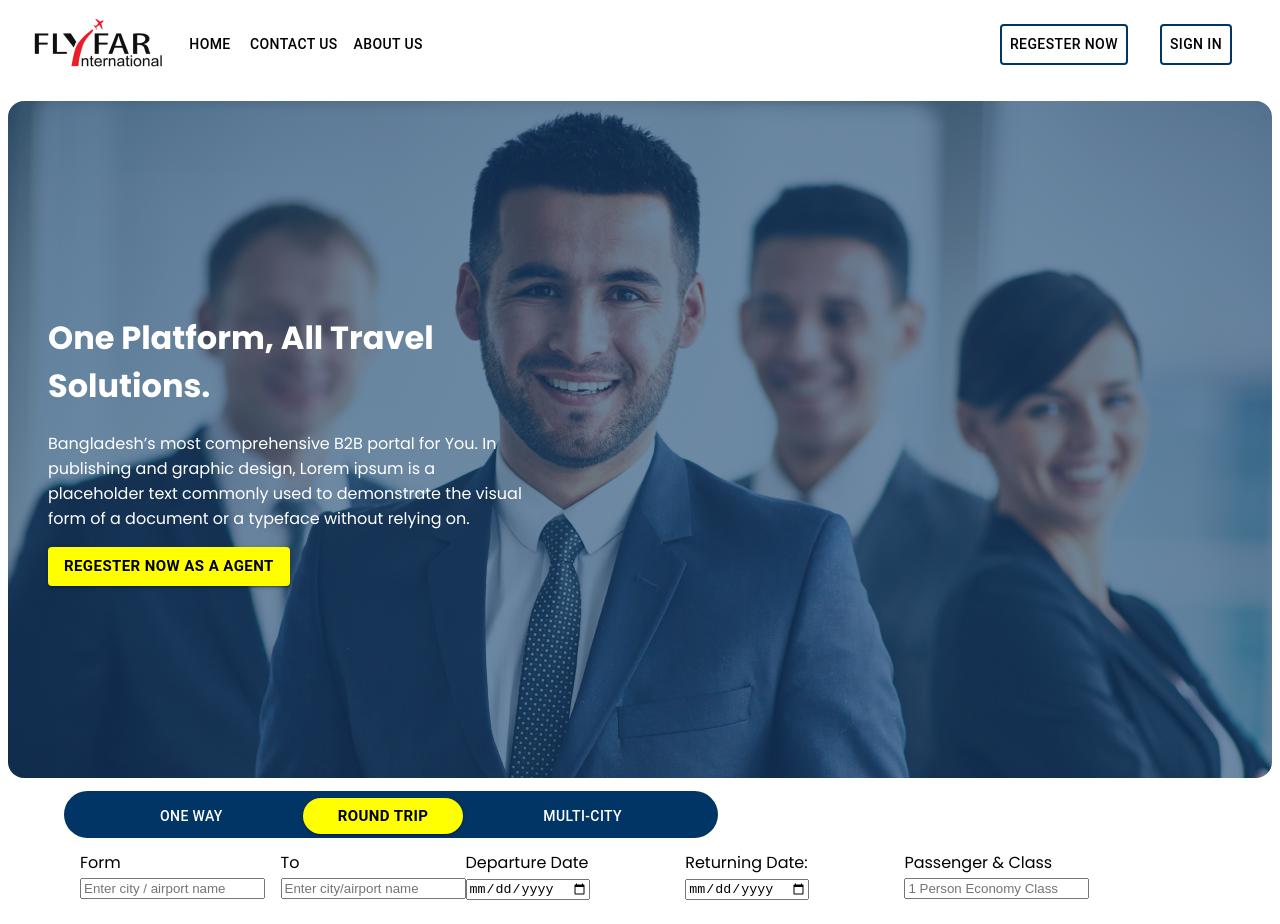
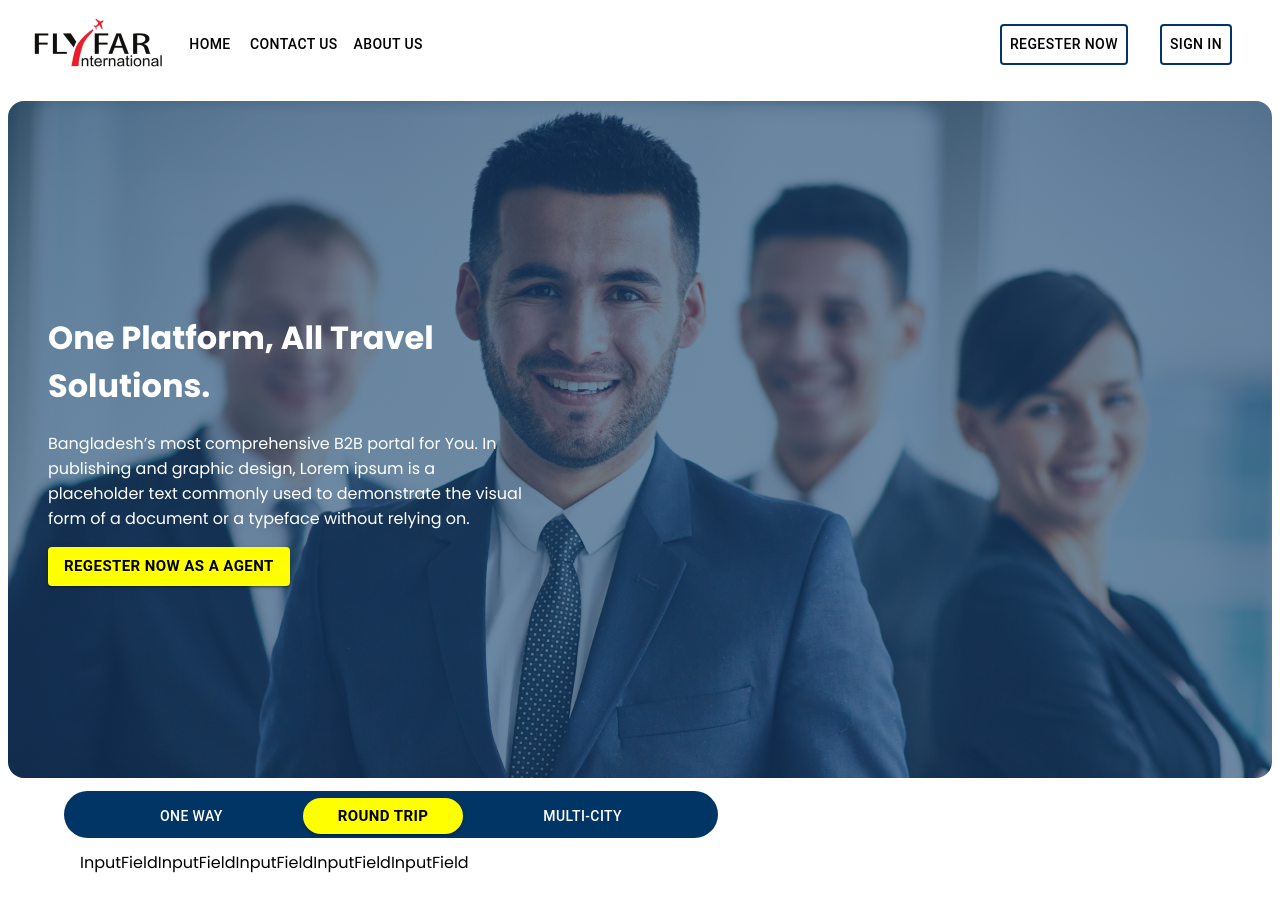
Before and after one commit to rakibul9618/fly-fair, a React (Create React App) app: page / in a window 1280 px wide. After the commit the page ends 899 px from the top, so only its background shows below. Built offline with nearby package versions, Linux system fonts and the light colour scheme.

Commit message:
initial commit

```diff
--- a/src/components/Form.jsx
+++ b/src/components/Form.jsx
@@ -3,6 +3,7 @@ import { Container } from '@mui/system';
 import Box from '@mui/material/Box';
 import Button from '@mui/material/Button';
 import { styled } from '@mui/material/styles';
+import InputField from './InputField';
 
 const MidButton = styled(Button)({
   background: '#FFFF00',
@@ -17,9 +18,30 @@ const MidButton = styled(Button)({
   },
 });
 
-const FormTag = styled('form')({
-  display: 'flex',
-});
+const formData = [
+  {
+    header: 'From',
+    placeholder: 'Enter city/airport name',
+  },
+  {
+    header: 'To',
+    placeholder: 'Enter city/airport name',
+  },
+  {
+    header: 'Departure Date',
+    placeholder: 'Departure Date',
+    logo: '',
+  },
+  {
+    header: 'Returning Date',
+    placeholder: 'Departure Date',
+    logo: '',
+  },
+  {
+    header: 'Passenger & Class',
+    placeholder: '1 Person <br /> Economy Class ',
+  },
+];
 
 const Form = () => {
   return (
@@ -43,53 +65,9 @@ const Form = () => {
         </Button>
       </Box>
       <Box component="span" sx={{ p: 2, display: 'flex' }}>
-        <FormTag onSubmit={(e) => e.preventDefault()}>
-          <div>
-            <label htmlFor="fromId">Form</label>
-            <input
-              type="text"
-              name="from"
-              id="fromId"
-              placeholder="Enter city / airport name"
-            />
-          </div>
-          <div>
-            <label htmlFor="fromId">To</label>
-            <input
-              type="text"
-              name="to"
-              id="toId"
-              placeholder="Enter city/airport name"
-            />
-          </div>
-          <div>
-            <label htmlFor="departureDateId">Departure Date</label>
-            <input
-              type="date"
-              id="departureDateId"
-              name="departureDate"
-              placeholder="Departure Date"
-            />
-          </div>
-          <div>
-            <label htmlFor="returningDate">Returning Date:</label>
-            <input
-              type="date"
-              id="returningDateId"
-              name="returningDate"
-              placeholder="Returning Date"
-            />
-          </div>
-          <div>
-            <label htmlFor="passengerAndClassId">Passenger & Class</label>
-            <input
-              type="text"
-              name="passengerAndClass"
-              id="passengerAndClassId"
-              placeholder="1 Person Economy Class"
-            />
-          </div>
-        </FormTag>
+        {formData.map((data, index) => {
+          return <InputField data={data} key={index} />;
+        })}
       </Box>
     </Container>
   );
--- /dev/null
+++ b/src/components/InputField.jsx
@@ -0,0 +1,7 @@
+import React from 'react';
+
+const InputField = ({ data }) => {
+  return <div>InputField</div>;
+};
+
+export default InputField;
```
